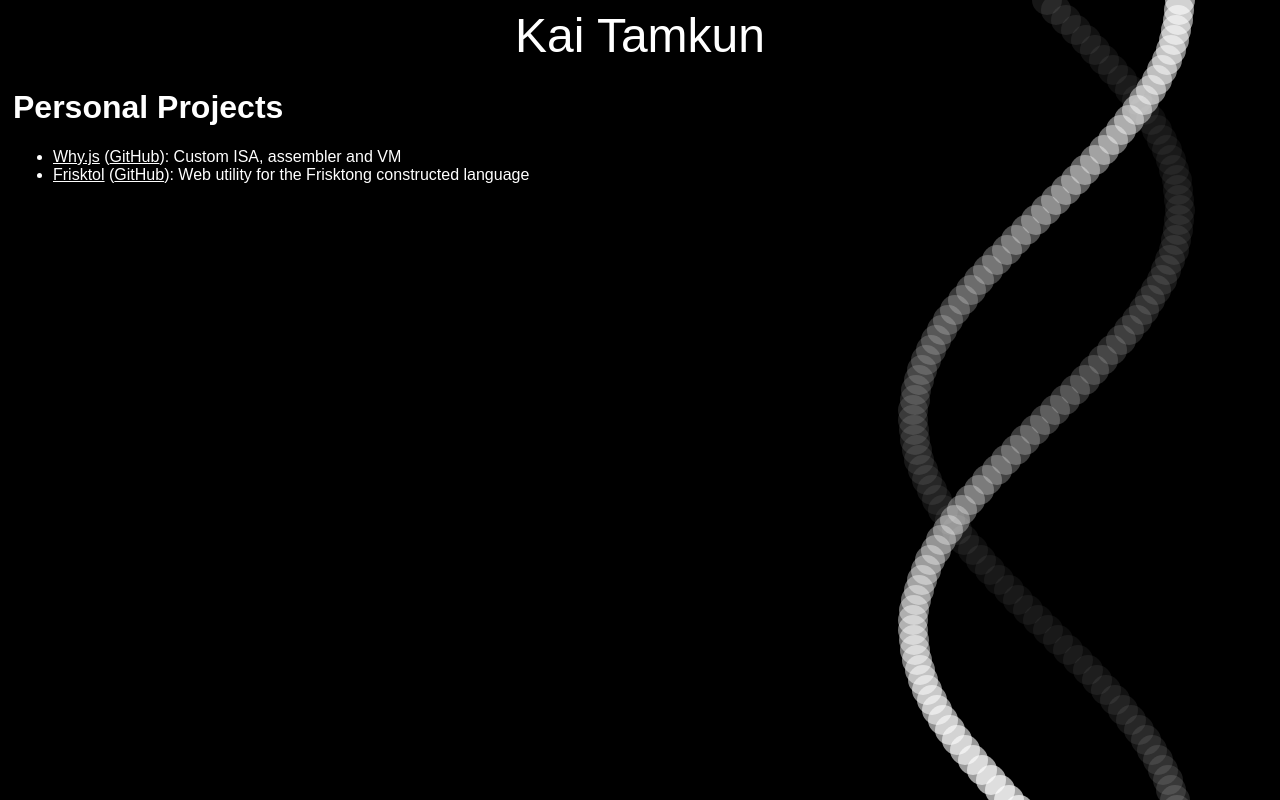
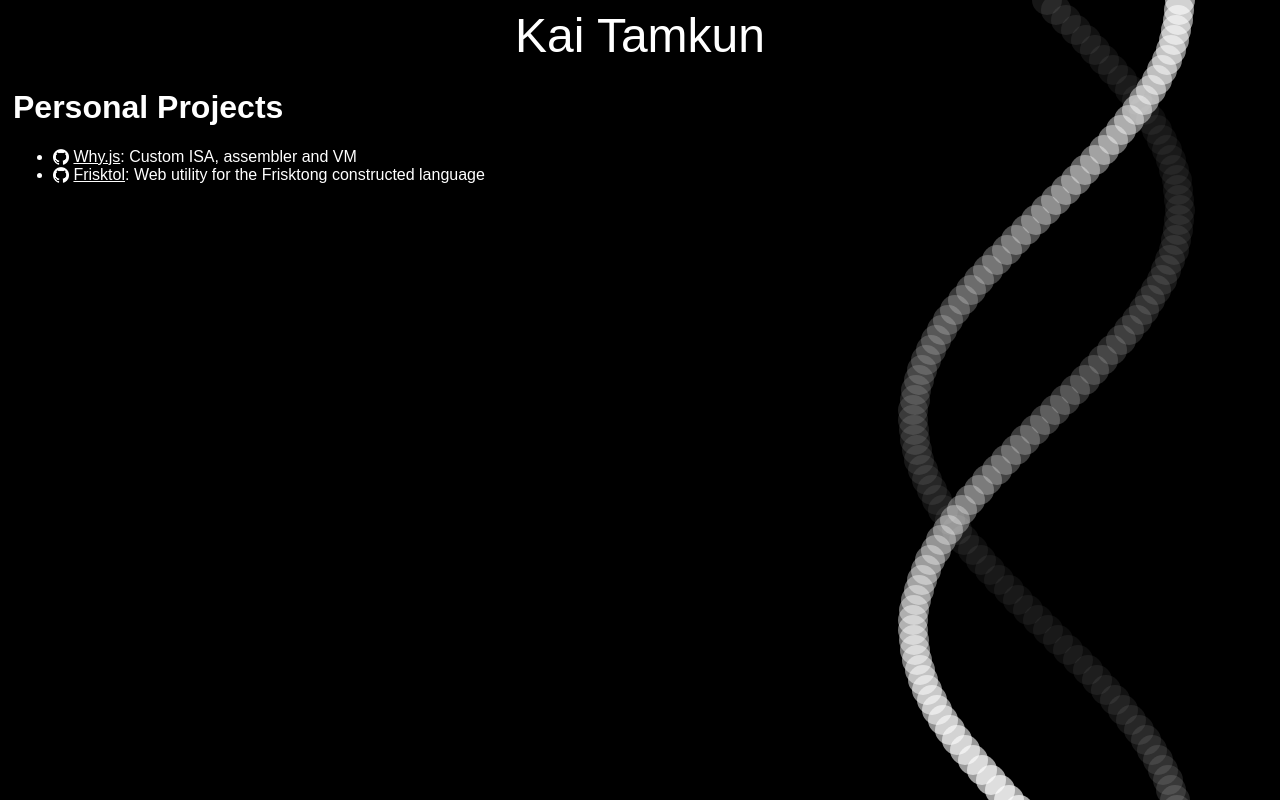
Before and after one commit to heimskr/ucsc-personal, a plain HTML site: page index.html in a window 1280 px wide. Drawn offline with nearby package versions, Linux system fonts and the light colour scheme.

Commit message:
Changed GitHub links

```diff
--- a/index.html
+++ b/index.html
@@ -13,10 +13,12 @@
 			<h1>Personal Projects</h1>
 			<ul>
 				<li>
-					<a href="whyjs">Why.js</a> (<a href="https://github.com/kaitamkun/why.js">GitHub</a>): Custom ISA, assembler and VM
+					<a href="https://github.com/kaitamkun/why.js" title="GitHub repository" class="github"></a>
+					<a href="whyjs">Why.js</a>: Custom ISA, assembler and VM
 				</li>
 				<li>
-					<a href="ft">Frisktol</a> (<a href="https://github.com/kaitamkun/frisktol">GitHub</a>): Web utility for the Frisktong constructed language
+					<a href="https://github.com/kaitamkun/frisktol" title="GitHub repository" class="github"></a>
+					<a href="ft">Frisktol</a>: Web utility for the Frisktong constructed language
 				</li>
 			</ul>
 		</main>
--- a/main.css
+++ b/main.css
@@ -1,6 +1,5 @@
 body {
 	background: black;
-	font-family: sans-serif;
 	color: #fff;
 }
 
@@ -10,6 +9,17 @@ a:link {
 
 a:visited {
 	color: #bbb;
+}
+
+a.github:before {
+	width: 16px;
+	height: 16px;
+	background-image: url("github.png");
+	background-size: 16px;
+	position: relative;
+	top: 1px;
+	display: inline-block;
+	content: "\a0";
 }
 
 canvas {
@@ -27,7 +37,7 @@ header {
 }
 
 main {
-	/* border: 1px solid red; */
 	width: 100%;
 	padding: 5px;
+	font-family: "PT Sans", sans-serif;
 }
```
